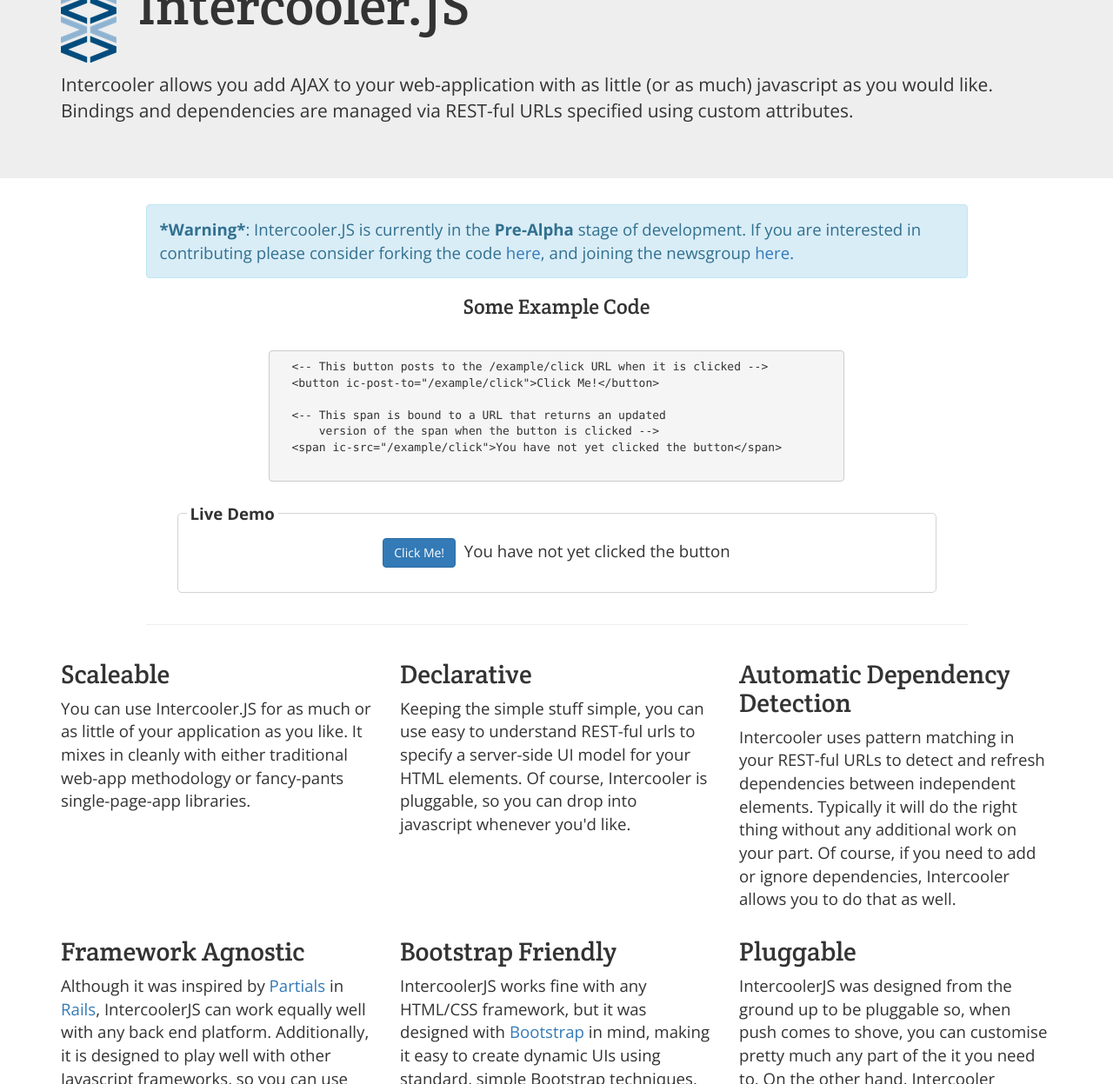
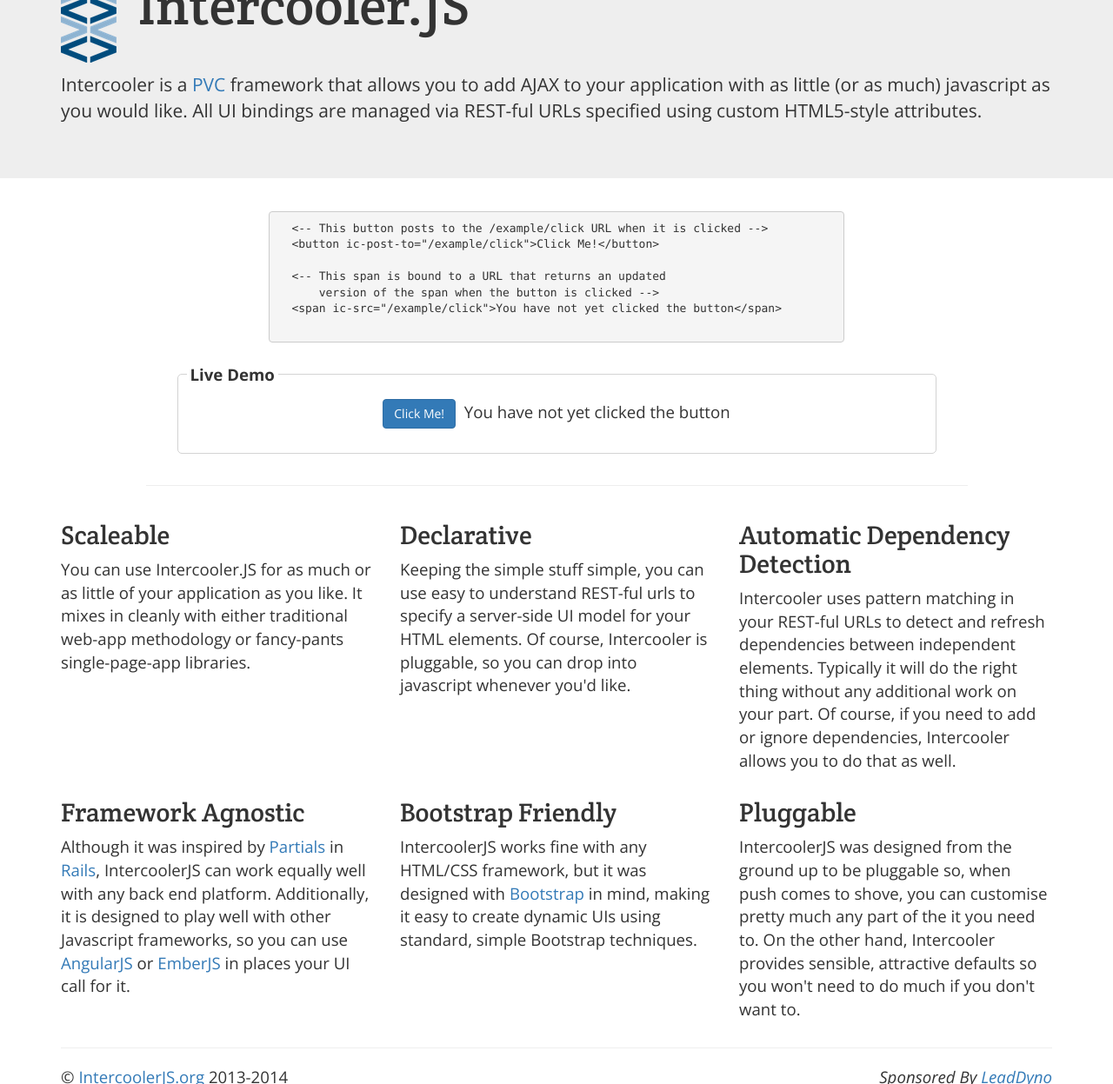
Before and after one commit to bigskysoftware/intercooler-js, a Jekyll site: the page built from www/index.html, in a window 1280 px wide and 1400 px high, cut to the strip 153-1400 px from the top of the window. Shown: the whole strip at 87% size. Built offline with Jekyll 4.4.1, drawn with Linux system fonts in a browser that asks for light colours; nearby versions of some CDN libraries; a style sheet for code colours, icons or effects is not loaded; some of the changed text lies outside the part shown.

Commit message:
Update main page

```diff
--- a/www/_layouts/default.html
+++ b/www/_layouts/default.html
@@ -52,37 +52,23 @@
         </div>
         <div class="navbar-collapse collapse">
           <ul class="nav navbar-nav">
-            <li class="{% active intro %}"><a href="/intro.html">Introduction</a></li>
+            <li class="{% active intro %}"><a href="/intro.html">Why?</a></li>
+            <li class="{% active intro %}"><a href="/intro.html">Intro</a></li>
             <li class="dropdown {% active attributes %}">
               <a href="/docs.html" class="dropdown-toggle" data-toggle="dropdown">Attributes <b class="caret"></b></a>
               <ul class="dropdown-menu">
-                <li class="dropdown-header">Source Attributes</li>
+                <li class="dropdown-header">Core Attributes</li>
                 <li><a href="/attributes/ic-src.html">ic-src</a></li>
-                <li><a href="/attributes/ic-style-src.html">ic-style-src</a></li>
-                <li><a href="/attributes/ic-attr-src.html">ic-attr-src</a></li>
-                <li class="disabled"><a href="#">ic-text-src</a></li>
-                <li><a href="/attributes/ic-append-from.html">ic-append-from</a></li>
-                <li><a href="/attributes/ic-prepend-from.html">ic-prepend-from</a></li>
+                <li><a href="/attributes/ic-src.html">ic-post-to</a></li>
+                <li><a href="/attributes/ic-src.html">ic-target</a></li>
+                <li><a href="/attributes/ic-src.html">ic-poll</a></li>
                 <li class="divider"></li>
-                <li class="dropdown-header">Action Attributes</li>
-                <li><a href="/attributes/ic-post-to.html">ic-post-to</a></li>
-                <li><a href="/attributes/ic-put-to.html">ic-put-to</a></li>
-                <li><a href="/attributes/ic-delete-from.html">ic-delete-from</a></li>
-                <li class="divider"></li>
-                <li class="dropdown-header">Meta Attributes</li>
-                <li><a href="/attributes/ic-poll.html">ic-poll</a></li>
-                <li><a href="/attributes/ic-deps.html">ic-deps</a></li>
-                <li><a href="/attributes/ic-target.html">ic-target</a></li>
-                <li><a href="/attributes/ic-include.html">ic-include</a></li>
-                <li class="disabled"><a href="#">ic-limit-children</a></li>
-                <li class="disabled"><a href="#">ic-transition</a></li>
-                <li class="disabled"><a href="#">ic-action</a></li>
-                <li class="disabled"><a href="#"><em>more...</em></a></li>
+                <li><a href="/attributes/all.html">View All Attributes</a></li>
               </ul>
             </li>
             <li class="{% active responses %}"><a href="/responses.html">Responses</a></li>
             <li class="{% active dependencies %}"><a href="/dependencies.html">Dependencies</a></li>
-            <li class="disabled {% active extending %}"><a href="/extending.html">Extending</a></li>
+            <li class="disabled {% active extending %}"><a href="/extending.html">API</a></li>
             <!--<li class=""><a href="/#">Examples</a></li>-->
             <li class="{% active download %}"><a href="/download.html">Download</a></li>
           </ul>
--- a/www/css/site.css
+++ b/www/css/site.css
@@ -61,5 +61,5 @@ body {
 
 pre {
   width: 70%;
-  margin: 36px auto;
+  margin: 8px auto;
 }
--- a/www/index.html
+++ b/www/index.html
@@ -5,8 +5,9 @@ layout: default
   <div class="container">
     <h1><img src="/images/Intercooler_CMYK_noType_64.png" style="margin-right:12px"> Intercooler.JS</h1>
 
-    <p>Intercooler allows you add AJAX to your web-application with as little (or as much) javascript as you would like.
-      Bindings and dependencies are managed via REST-ful URLs specified using custom attributes.</p>
+    <p>Intercooler is a <a href="why.html">PVC</a> framework that allows you to add AJAX to your application with as
+      little (or as much) javascript as you would like.  All UI bindings are managed via REST-ful URLs specified
+      using custom HTML5-style attributes.</p>
   </div>
 </div>
 
@@ -36,11 +37,6 @@ layout: default
 <div class="container">
   <div class="row">
     <div class="col-md-10 col-md-offset-1">
-      <div class="alert alert-info"><strong>*Warning*</strong>: Intercooler.JS is currently in the <strong>Pre-Alpha</strong> stage of development.
-        If you are interested in contributing please consider forking the code <a href="https://github.com/LeadDyno/intercooler-js">here</a>,
-        and joining the newsgroup <a href="https://groups.google.com/forum/#!forum/intercooler-js">here</a>.</div>
-
-      <h3 class="text-center">Some Example Code</h3>
 	        <pre>
   &lt;-- This button posts to the /example/click URL when it is clicked -->
   &lt;button ic-post-to="/example/click">Click Me!&lt;/button>
```
